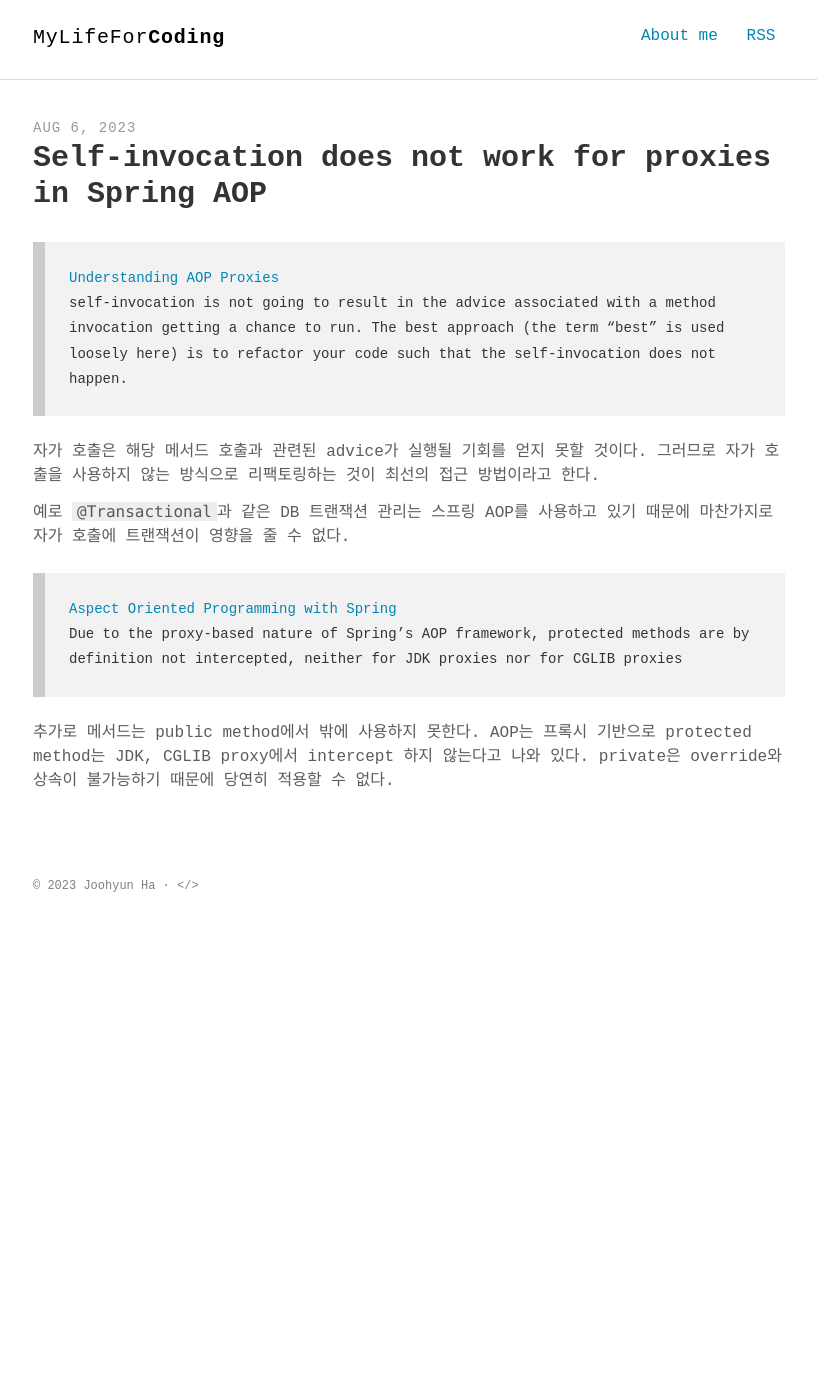
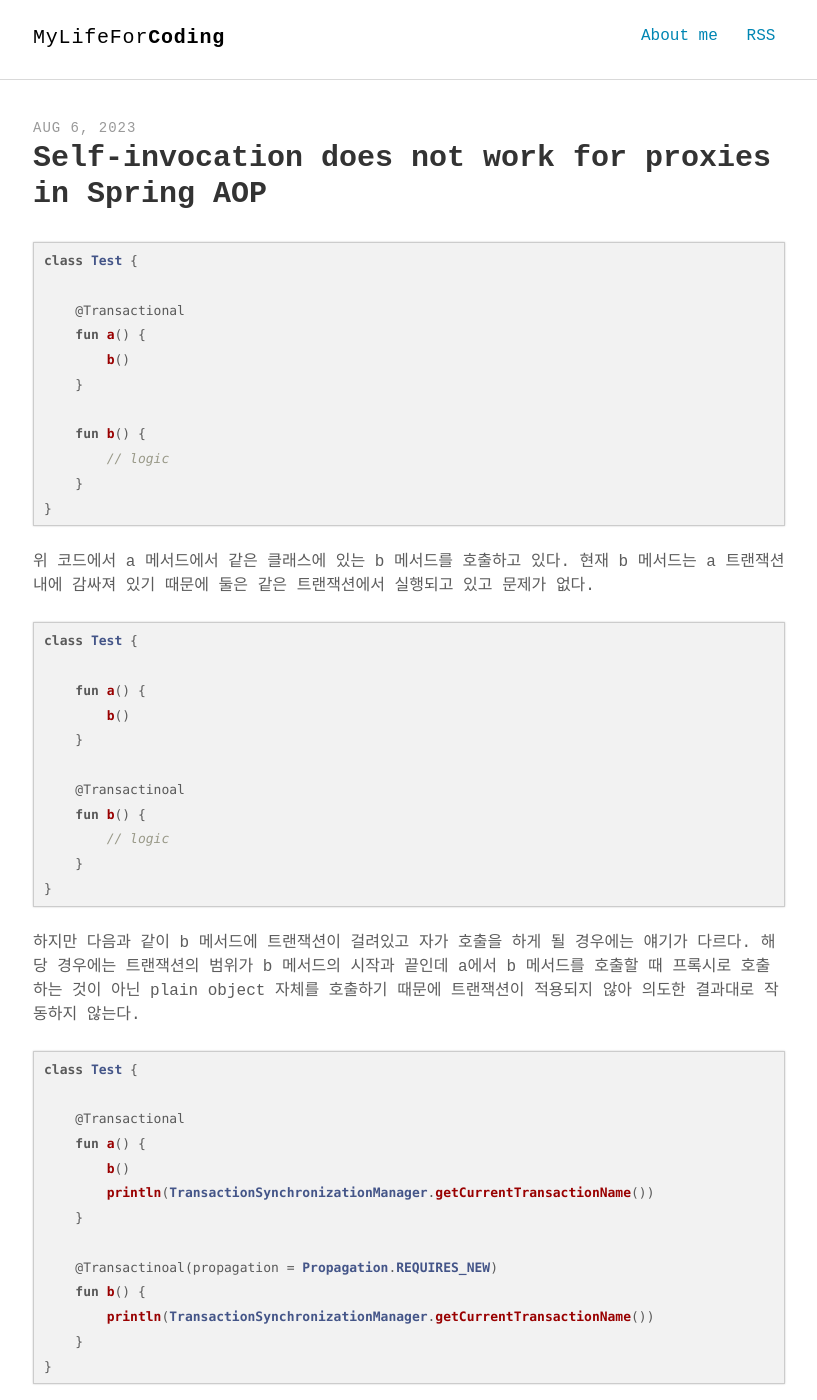
Before and after one commit to mangchhe/mangchhe.github.io, a Jekyll site: the page built from _posts/2023-08-06-spring-aop-self-invocation.md, in a window 1280 px wide and 1400 px high. Shown: the whole window, without its empty margins (231-1048 px from the left). Built offline with Jekyll 4.4.1, drawn with Linux system fonts in a browser that asks for light colours; some web fonts are replaced; some of the changed text lies outside the part shown.

Commit message:
update: spring aop self invocation post

````diff
--- a/_posts/2023-08-06-spring-aop-self-invocation.md
+++ b/_posts/2023-08-06-spring-aop-self-invocation.md
@@ -4,6 +4,56 @@ title: Self-invocation does not work for proxies in Spring AOP
 categories: spring
 tags: spring
 ---
+
+```kotlin
+class Test {
+
+    @Transactional
+    fun a() {
+        b()
+    }
+
+    fun b() {
+        // logic
+    }
+}
+```
+
+위 코드에서 a 메서드에서 같은 클래스에 있는 b 메서드를 호출하고 있다. 현재 b 메서드는 a 트랜잭션 내에 감싸져 있기 때문에 둘은 같은 트랜잭션에서 실행되고 있고 문제가 없다.
+
+```kotlin
+class Test {
+
+    fun a() {
+        b()
+    }
+
+    @Transactinoal
+    fun b() {
+        // logic
+    }
+}
+```
+
+하지만 다음과 같이 b 메서드에 트랜잭션이 걸려있고 자가 호출을 하게 될 경우에는 얘기가 다르다. 해당 경우에는 트랜잭션의 범위가 b 메서드의 시작과 끝인데 a에서 b 메서드를 호출할 때 프록시로 호출하는 것이 아닌 plain object 자체를 호출하기 때문에 트랜잭션이 적용되지 않아 의도한 결과대로 작동하지 않는다.
+
+```kotlin
+class Test {
+
+    @Transactional
+    fun a() {
+        b()
+        println(TransactionSynchronizationManager.getCurrentTransactionName())
+    }
+
+    @Transactinoal(propagation = Propagation.REQUIRES_NEW)
+    fun b() {
+        println(TransactionSynchronizationManager.getCurrentTransactionName())
+    }
+}
+```
+
+한 가지 더 예를 들면 전파 단계를 REQUIRES_NEW로 설정했을 경우 b 메서드에서는 새로운 트랜잭션이 시작될 것을 기대할 수 있다. 하지만, 프록시로 호출하는 것이 아니기 때문에 해당 전파 단계는 적용되지 않고 동일한 트랜잭션(부모 트랜잭션)이게 된다.
 
 >
 [Understanding AOP Proxies](https://docs.spring.io/spring-framework/reference/core/aop/proxying.html#aop-understanding-aop-proxies)
@@ -13,11 +63,11 @@ The best approach (the term "best" is used loosely here) is to refactor your cod
 
 자가 호출은 해당 메서드 호출과 관련된 advice가 실행될 기회를 얻지 못할 것이다. 그러므로 자가 호출을 사용하지 않는 방식으로 리팩토링하는 것이 최선의 접근 방법이라고 한다.
 
-예로 `@Transactional`과 같은 DB 트랜잭션 관리는 스프링 AOP를 사용하고 있기 때문에 마찬가지로 자가 호출에 트랜잭션이 영향을 줄 수 없다.
+위에서 예를 들었다시피 `@Transactional`과 같은 DB 트랜잭션 관리는 스프링 AOP를 사용하고 있기 때문에 마찬가지로 자가 호출의 경우 트랜잭션에 영향을 줄 수 없다.
 
 >
 [Aspect Oriented Programming with Spring](https://docs.spring.io/spring-framework/docs/2.5.5/reference/aop.html)
 >
 Due to the proxy-based nature of Spring's AOP framework, protected methods are by definition not intercepted, neither for JDK proxies nor for CGLIB proxies
 
-추가로 메서드는 public method에서 밖에 사용하지 못한다. AOP는 프록시 기반으로 protected method는 JDK, CGLIB proxy에서 intercept 하지 않는다고 나와 있다. private은 override와 상속이 불가능하기 때문에 당연히 적용할 수 없다.
+추가로 같은 클래스가 아니더라도 주의해야 할 사항이 있다. 메서드는 public method에서 밖에 사용하지 못한다. AOP는 프록시 기반으로 protected method는 JDK, CGLIB proxy에서 intercept 하지 않는다고 나와 있다. private은 override와 상속이 불가능하기 때문에 당연히 적용할 수 없다.
````
